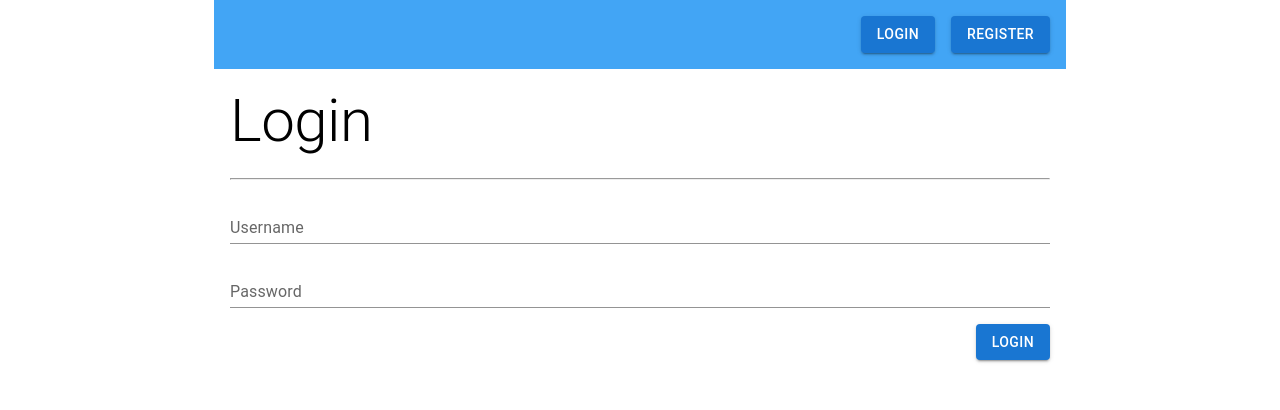
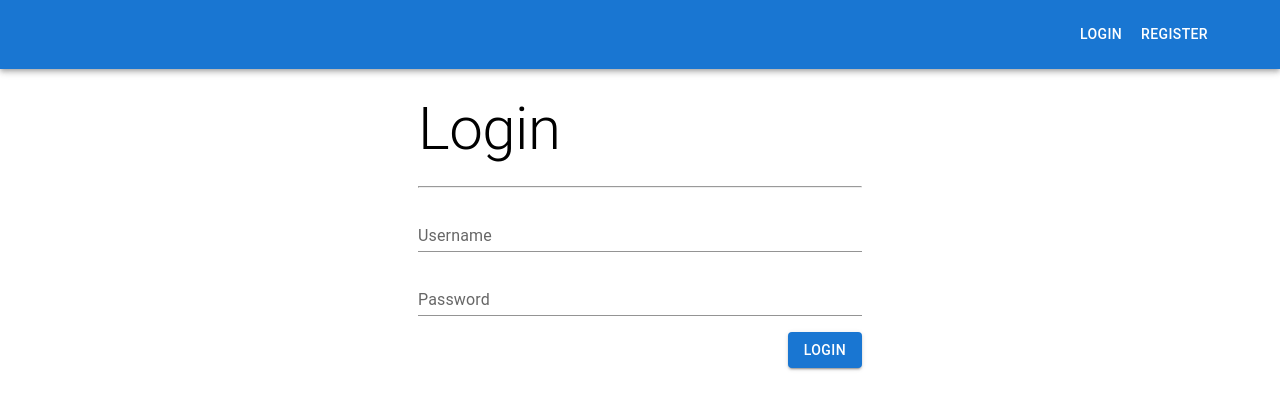
Before and after one commit to laszlzso/ChallengeMe, a Next.js app in the folder front_end/: page /login in a window 1280 px wide. Shown: the top 410 px of the page. Built offline with nearby package versions, Linux system fonts and the light colour scheme.

Commit message:
Layout fixes; Navbar

```diff
--- a/front_end/pages/_app.tsx
+++ b/front_end/pages/_app.tsx
@@ -7,11 +7,9 @@ import { Container, Box } from "@mui/material";
 function MyApp({ Component, pageProps }: AppProps) {
   return (
     <AuthProvider>
-      <Container maxWidth="md">
-        <TopBar />
-        <Box sx={{ m: 2 }}>
-          <Component {...pageProps} />
-        </Box>
+      <TopBar />
+      <Container maxWidth="lg">
+        <Component {...pageProps} />
       </Container>
     </AuthProvider>
   );
--- a/front_end/pages/login.tsx
+++ b/front_end/pages/login.tsx
@@ -1,4 +1,4 @@
-import { Box, Button, TextField, Typography } from "@mui/material";
+import { Box, Button, Container, TextField, Typography } from "@mui/material";
 import { useContext } from "react";
 import { useAuthContext } from "../src/components/authProvider/AuthProvider";
 
@@ -14,6 +14,7 @@ const LoginPage = () => {
   return (
     <section>
       <form onSubmit={handleSubmit}>
+        <Container maxWidth="xs" disableGutters>
           <Typography variant="h2" gutterBottom component="div">
             Login
           </Typography>
@@ -43,6 +44,7 @@ const LoginPage = () => {
               </Button>
             </Box>
           </Box>
+        </Container>
       </form>
     </section>
   );
--- a/front_end/src/components/topBar/TopBar.tsx
+++ b/front_end/src/components/topBar/TopBar.tsx
@@ -1,50 +1,79 @@
-import { Box, Button } from "@mui/material";
+import {
+  AppBar,
+  Avatar,
+  Box,
+  Button,
+  Container,
+  IconButton,
+  Menu,
+  MenuItem,
+  Toolbar,
+  Tooltip,
+  Typography
+} from "@mui/material";
+import MenuIcon from "@mui/icons-material/Menu";
 import Link from "next/link";
 import React from "react";
 import { useAuthContext } from "../authProvider/AuthProvider";
 
+const pages = ["Challenges"];
+
 const TopBar = () => {
   const { user, logoutUser } = useAuthContext();
+
   return (
-    <nav>
-      <Box
-        sx={{
-          backgroundColor: "primary.light",
-          p: 2
-        }}
-      >
+    <AppBar position="static" sx={{ mb: { xs: 2, md: 3 } }}>
+      <Container maxWidth="lg">
+        <Toolbar disableGutters>
           {user ? (
             <>
-            <Box sx={{ display: "flex", justifyContent: "space-between" }}>
-              <Box sx={{ "& .MuiButton-root": { mr: 2 } }}>
-                <Link href="/challenges">
-                  <Button variant="contained">Challenges</Button>
+              <Box sx={{ flexGrow: 1, display: { xs: "flex" } }}>
+                {pages.map((page) => (
+                  <Link key={page} href={`/${page?.toLocaleLowerCase()}`}>
+                    <Button
+                      sx={{ my: 2, color: "white", display: "inline-block" }}
+                    >
+                      {page}
+                    </Button>
                   </Link>
+                ))}
               </Box>
-              <Box sx={{ "& .MuiButton-root": { ml: 2 } }}>
-                <Button variant="contained" onClick={logoutUser}>
+              <Box sx={{ flexGrow: 0 }}>
+                <Button
+                  sx={{ my: 2, color: "white", display: "inline-block" }}
+                  onClick={logoutUser}
+                >
                   Logout
                 </Button>
-              </Box>
+                {/* <IconButton sx={{ p: 0 }}>
+                  <Avatar alt="Remy Sharp" src="/static/images/avatar/2.jpg" />
+                </IconButton> */}
               </Box>
             </>
           ) : (
             <>
-            <Box sx={{ display: "flex", justifyContent: "space-between" }}>
-              <Box sx={{ "& .MuiButton-root": { mr: 2 } }}></Box>
-              <Box sx={{ "& .MuiButton-root": { ml: 2 } }}>
+              <Box sx={{ flexGrow: 1, display: { xs: "flex" } }}></Box>
+              <Box sx={{ flexGrow: 0 }}>
                 <Link href="/login">
-                  <Button variant="contained">Login</Button>
+                  <Button
+                    sx={{ my: 2, color: "white", display: "inline-block" }}
+                  >
+                    Login
+                  </Button>
                 </Link>
                 <Link href="/register">
-                  <Button variant="contained">Register</Button>
+                  <Button
+                    sx={{ my: 2, color: "white", display: "inline-block" }}
+                  >
+                    Register
+                  </Button>
                 </Link>
-              </Box>
               </Box>
             </>
           )}
-      </Box>
-    </nav>
+        </Toolbar>
+      </Container>
+    </AppBar>
   );
 };
 
```
Also changed, not shown: front_end/pages/challenge/[id].tsx (+4 -3 lines), front_end/pages/register.tsx (+6 -3 lines). Lines whose indentation alone changed are shown as unchanged.
